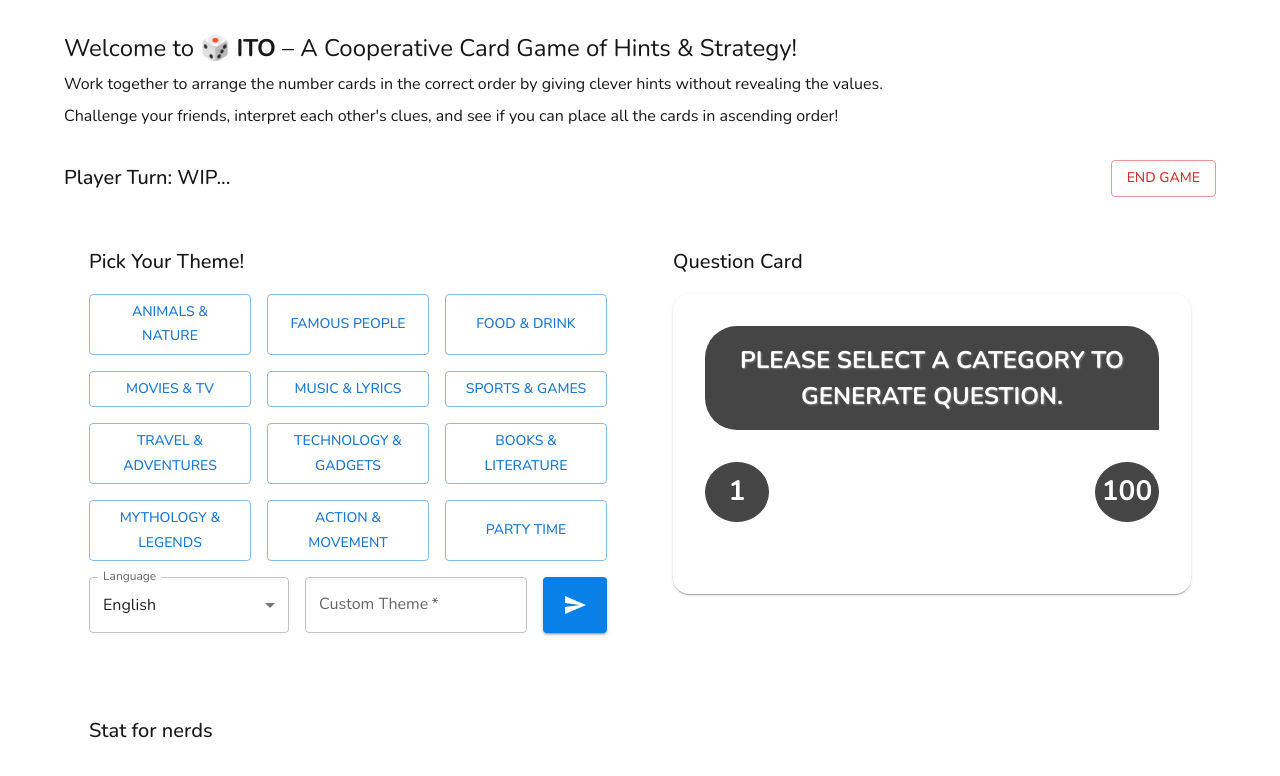
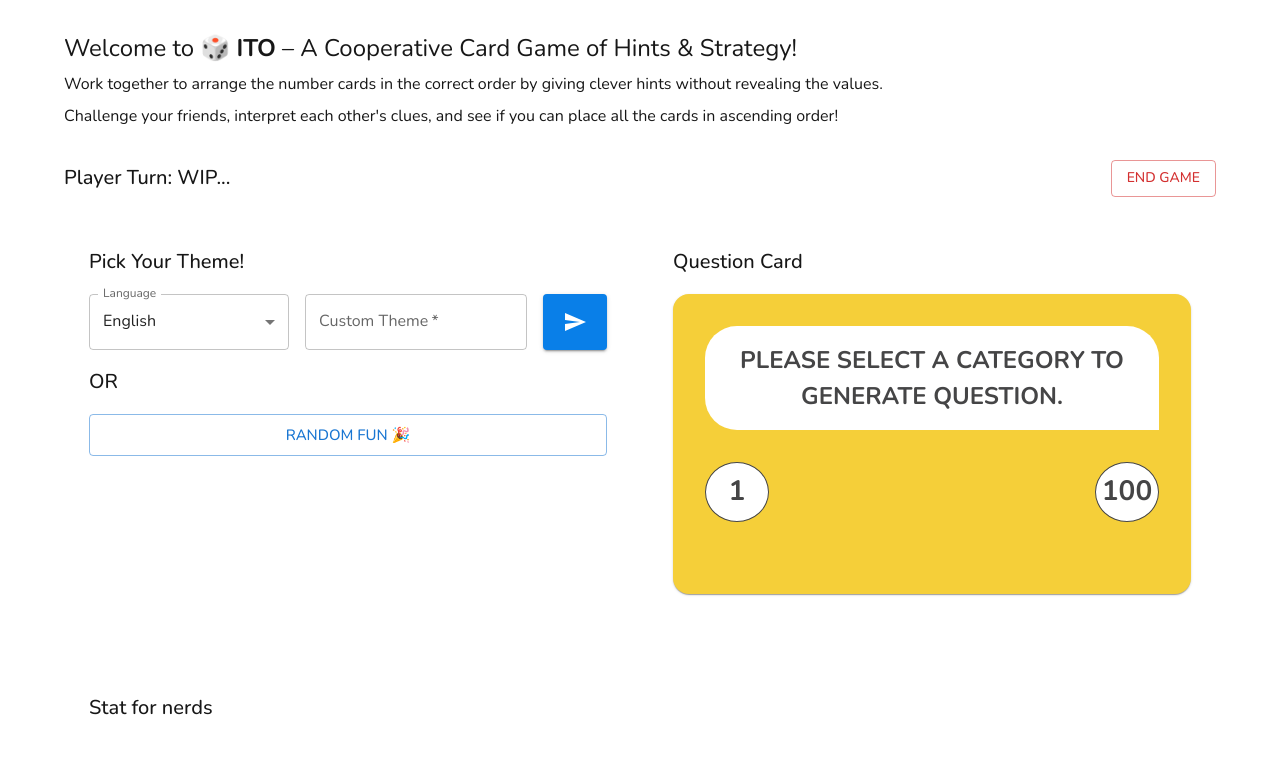
Before and after one commit to thasup/stack-connect, a Next.js app: page /ito/board in a window 1280 px wide. Shown: the top 776 px of the page. Built offline with nearby package versions, Linux system fonts and the light colour scheme; what @mui/material-nextjs would draw is missing.

Commit message:
task: Allow only random theme

```diff
--- a/src/app/(public)/ito/board/page.tsx
+++ b/src/app/(public)/ito/board/page.tsx
@@ -21,19 +21,28 @@ import StatsContainer from "@/components/StatsContainer";
 import { ItoResponse } from "@/types/ito";
 import ItoCardContainer from "../components/ItoCardContainer";
 
+// const categories = [
+//   { name: "Animals & Nature", icon: "🐾" },
+//   { name: "Famous People", icon: "👑" },
+//   { name: "Food & Drink", icon: "🍕" },
+//   { name: "Movies & TV", icon: "🍿" },
+//   { name: "Music & Lyrics", icon: "🎶" },
+//   { name: "Sports & Games", icon: "⚽" },
+//   { name: "Travel & Adventures", icon: "🌍" },
+//   { name: "Technology & Gadgets", icon: "💻" },
+//   { name: "Books & Literature", icon: "📚" },
+//   { name: "Mythology & Legends", icon: "⚡" },
+//   { name: "Action & Movement", icon: "💃" },
+//   { name: "Party Time", icon: "🎉" }
+// ];
+
 const categories = [
-  { name: "Animals & Nature", icon: "🐾" },
-  { name: "Famous People", icon: "👑" },
-  { name: "Food & Drink", icon: "🍕" },
-  { name: "Movies & TV", icon: "🍿" },
-  { name: "Music & Lyrics", icon: "🎶" },
-  { name: "Sports & Games", icon: "⚽" },
-  { name: "Travel & Adventures", icon: "🌍" },
-  { name: "Technology & Gadgets", icon: "💻" },
-  { name: "Books & Literature", icon: "📚" },
-  { name: "Mythology & Legends", icon: "⚡" },
-  { name: "Action & Movement", icon: "💃" },
-  { name: "Party Time", icon: "🎉" }
+  { name: "Numbers & Mathematics", icon: "🔢" },
+  { name: "Famous Landmarks", icon: "🏛️" },
+  { name: "Colors & Shapes", icon: "🎨" },
+  { name: "Everyday Objects", icon: "🛍️" },
+  { name: "Popular Foods", icon: "🍕" },
+  { name: "Random Fun", icon: "🎲" }
 ];
 
 const languages = [
@@ -184,7 +193,7 @@ export default function SoundsFishyBoardPage() {
             >
               <Stack direction="column" spacing={2} justifyContent="center" height="100%">
                 <Typography variant="h6">Pick Your Theme!</Typography>
-                {categoryChunks().map((chunk, index) => (
+                {/* {categoryChunks().map((chunk, index) => (
                   <Stack key={index} direction="row" spacing={2} justifyContent="center">
                     {chunk.map((category) => (
                       <Button
@@ -199,7 +208,7 @@ export default function SoundsFishyBoardPage() {
                       </Button>
                     ))}
                   </Stack>
-                ))}
+                ))} */}
 
                 <Stack
                   direction={{ xs: "column", md: "row" }}
@@ -242,6 +251,18 @@ export default function SoundsFishyBoardPage() {
                     <SendIcon />
                   </Button>
                 </Stack>
+
+                <Typography variant="h6">OR</Typography>
+                <Button
+                  variant="outlined"
+                  size="large"
+                  fullWidth
+                  sx={{ flex: 1, wordBreak: "break-word" }}
+                  disabled={isLoading}
+                  onClick={() => handleClickCategory("Random Fun")}
+                >
+                  Random Fun 🎉
+                </Button>
               </Stack>
             </Container>
           </Stack>
--- a/src/app/(public)/ito/components/ItoCardContainer.tsx
+++ b/src/app/(public)/ito/components/ItoCardContainer.tsx
@@ -53,7 +53,10 @@ export default function ItoCardContainer({
 }: ItoCardContainerProps) {
   const [loadingText, setLoadingText] = useState("Generating...");
 
-  const randomTheme = cardTheme[Math.floor(Math.random() * cardTheme.length)];
+  const randomTheme = useMemo(() => {
+    return cardTheme[Math.floor(Math.random() * cardTheme.length)];
+    // eslint-disable-next-line react-hooks/exhaustive-deps
+  }, [question]);
 
   useEffect(() => {
     setLoadingText("Generating...");
@@ -104,7 +107,7 @@ export default function ItoCardContainer({
               width="100%"
               height={300}
               sx={{
-                borderRadius: "16px",
+                borderRadius: "16px"
               }}
             />
           ) : (
@@ -113,7 +116,7 @@ export default function ItoCardContainer({
                 backgroundColor: randomTheme.primaryBackground,
                 borderRadius: "16px",
                 padding: "16px",
-                minHeight: "300px",
+                minHeight: "300px"
               }}
             >
               <CardContent sx={{ height: "100%", p: "16px" }}>
@@ -141,21 +144,21 @@ export default function ItoCardContainer({
                   >
                     {disabled ? (
                       <Stack direction="row" alignItems="center" spacing={1}>
-                        <Typography variant="h5" fontWeight={700}>{loadingText}</Typography>
+                        <Typography variant="h5" fontWeight={700}>
+                          {loadingText}
+                        </Typography>
                         <CircularProgress size={24} />
                       </Stack>
                     ) : (
                       question
                     )}
                   </Typography>
-                  <Box sx={{ display: "flex", justifyContent: "space-between", mt: 2, width: "100%" }}>
+                  <Box
+                    sx={{ display: "flex", justifyContent: "space-between", mt: 2, width: "100%" }}
+                  >
                     {labels.map((label, index) => (
                       <Box key={index}>
-                        <Stack
-                          direction="column"
-                          alignItems="center"
-                          gap={2}
-                        >
+                        <Stack direction="column" alignItems="center" gap={2}>
                           <Typography
                             variant="body1"
                             align="center"
@@ -191,6 +194,16 @@ export default function ItoCardContainer({
               </CardContent>
             </Card>
           )}
+          <Typography variant="h5">
+            {disabled && (
+              <Stack direction="row" alignItems="center" spacing={1}>
+                <Typography variant="h5" fontWeight={700}>
+                  {loadingText}
+                </Typography>
+                <CircularProgress size={24} />
+              </Stack>
+            )}
+          </Typography>
         </Stack>
         <div
           style={{
@@ -200,7 +213,7 @@ export default function ItoCardContainer({
             cursor: "pointer"
           }}
         >
-          {sound && (<AudioPlayer audioUrl={sound} />)}
+          {sound && <AudioPlayer audioUrl={sound} />}
         </div>
       </Container>
     </Stack>
```
